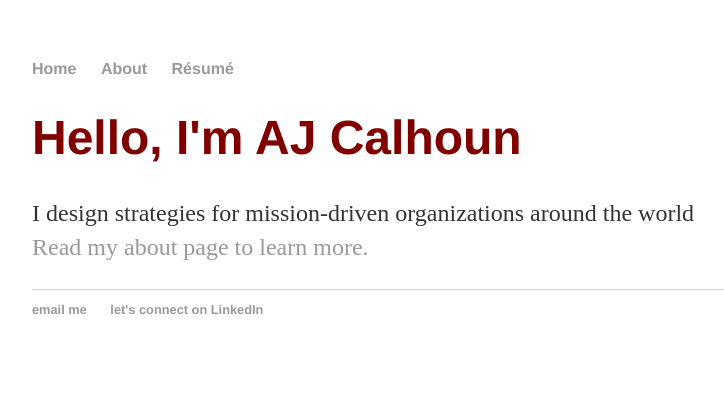
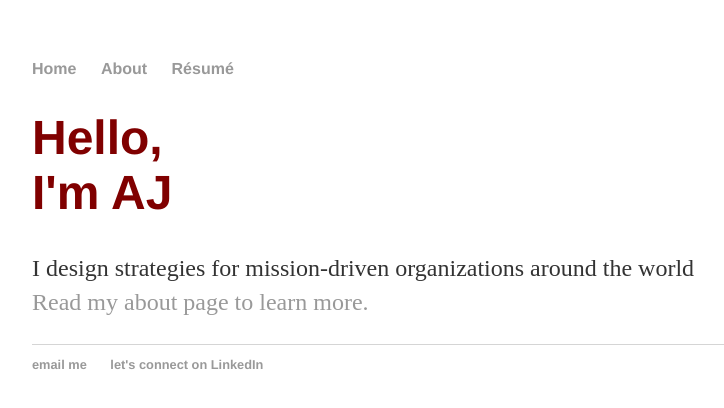
Before and after one commit to ajcalhoun/ajcalhoun.github.io, a Jekyll site: the page built from index.html, in a window 1280 px wide. Shown: the top 408 px of the page, without its empty margins (160-884 px from the left). Built offline with Jekyll 4.4.1, drawn with Linux system fonts in a browser that asks for light colours.

Commit message:
Update index.html

```diff
--- a/index.html
+++ b/index.html
@@ -3,7 +3,7 @@ layout: default
 title: AJ Calhoun, strategy designer
 ---
 <div class="blurb">
-	<h1>Hello, I'm AJ Calhoun</h1>
+	<h1>Hello, <br> I'm AJ </h1>
 	<p>I design strategies for mission-driven organizations around the world <br>
 		<a href="/about"> Read my about page to learn more.</a></p>
 </div><!-- /.blurb -->
```
